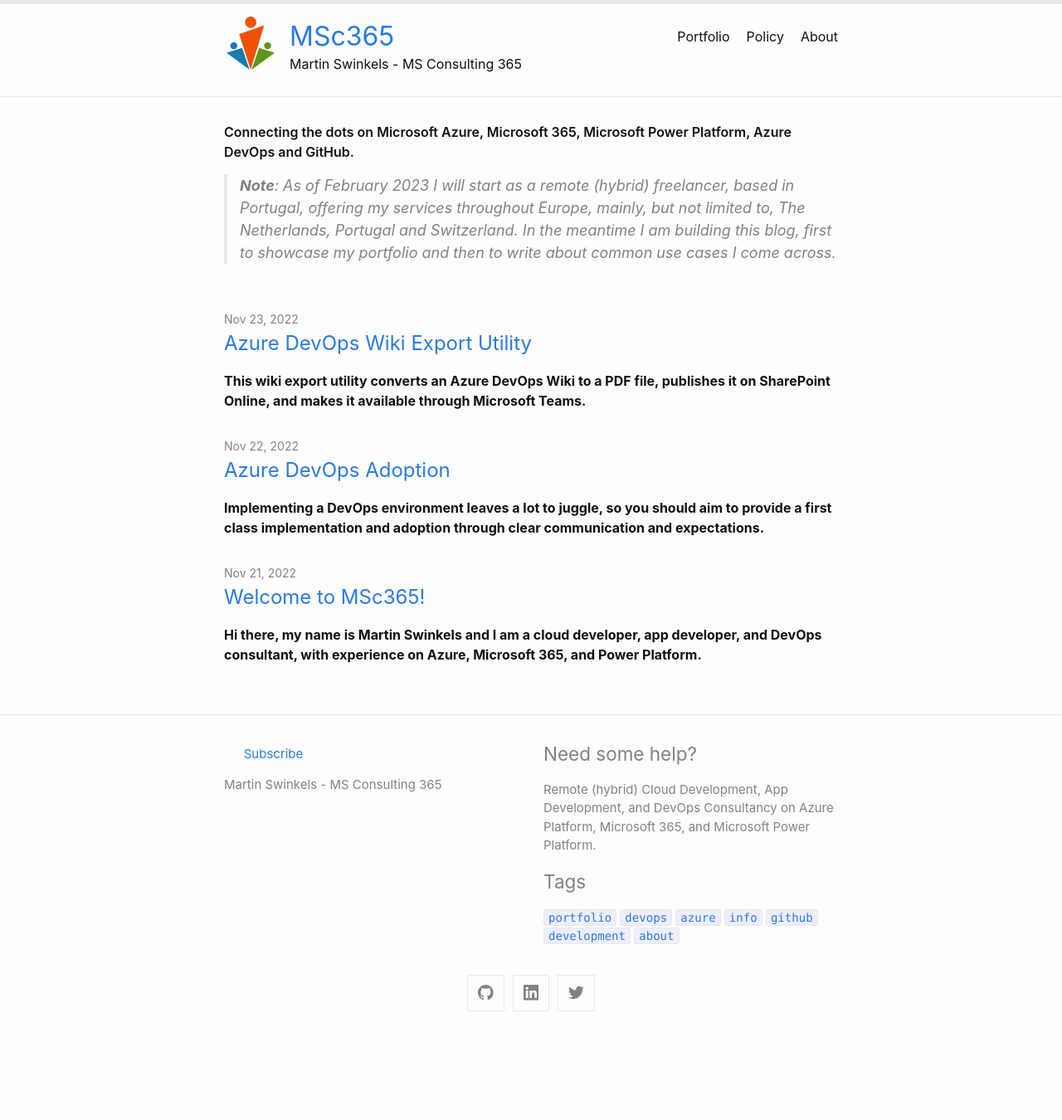
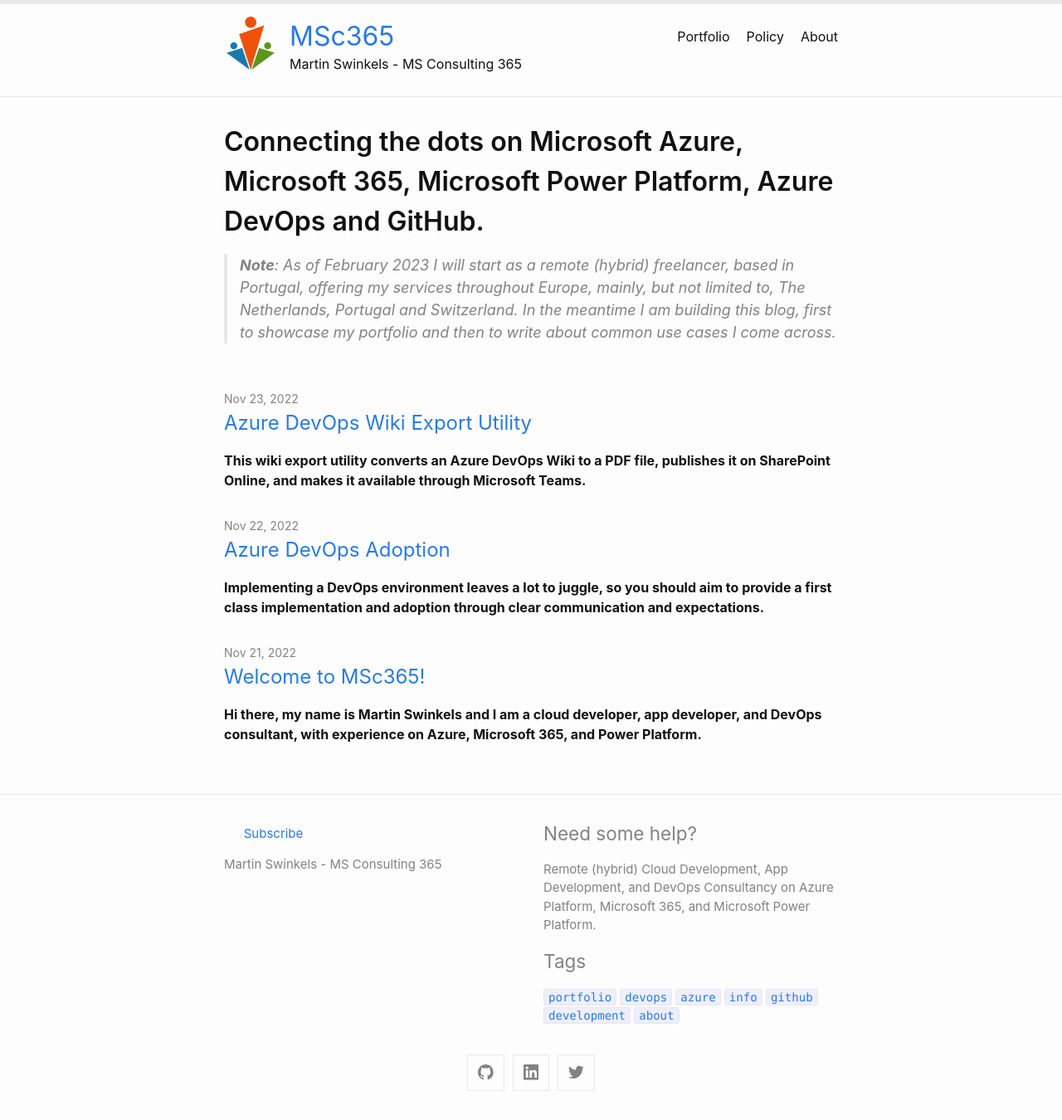
Before and after one commit to msc365/msc365.github.io, a Jekyll site: the page built from index.md, in a window 1280 px wide. Shown: the whole page at 83% size. Built offline with Jekyll 4.4.1, drawn with Linux system fonts in a browser that asks for light colours; before the commit the page ends 1254 px from its top, so only the background shows below that.

Commit message:
Update index.md
Fixed font size

```diff
--- a/index.md
+++ b/index.md
@@ -8,7 +8,7 @@
 layout: home
 ---
 
-<span style="font-weight: 600">Connecting the dots on Microsoft Azure, Microsoft 365, Microsoft Power Platform, Azure DevOps and GitHub.</span>
+<span style="font-size: 32px;font-weight: 600">Connecting the dots on Microsoft Azure, Microsoft 365, Microsoft Power Platform, Azure DevOps and GitHub.</span>
 
 > **Note**: As of February 2023 I will start as a remote (hybrid) freelancer, based in Portugal, offering my services throughout Europe, mainly, but not limited to, The Netherlands, Portugal and Switzerland. In the meantime I am building this blog, first to showcase my portfolio and then to write about common use cases I come across.
 
```
